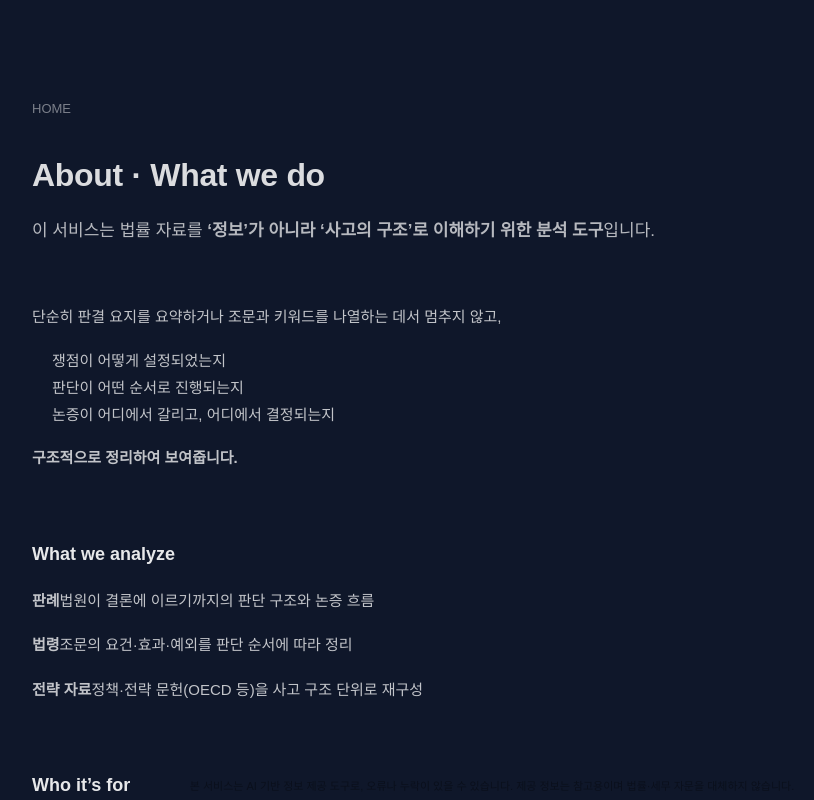
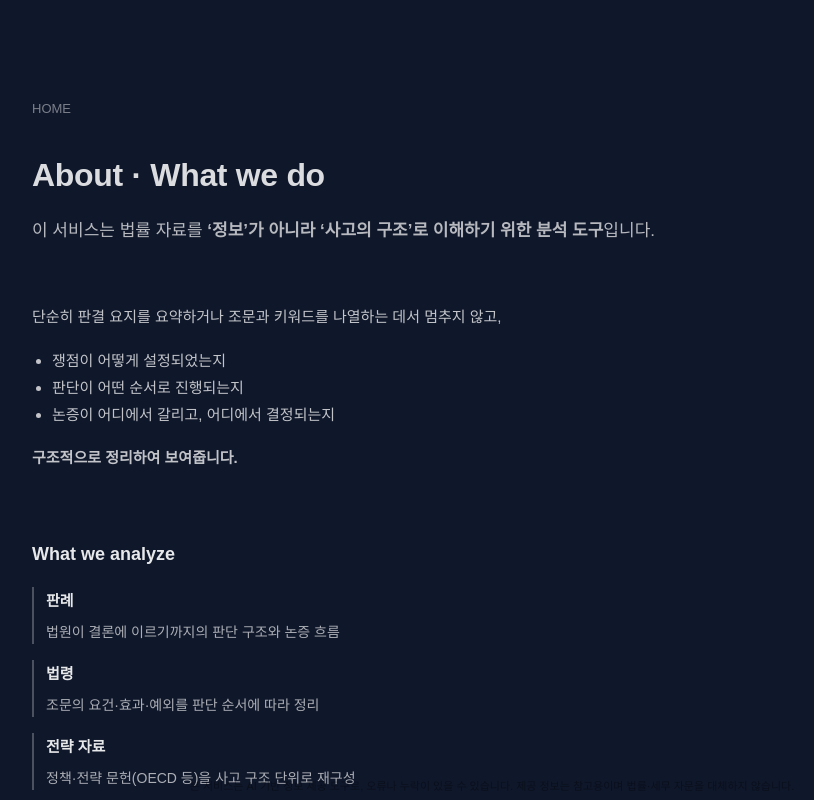
Before and after one commit to HAMHUIHEON/law-frontend, a Next.js app: page /about in a window 1280 px wide. Shown: the top 800 px of the page, without its empty margins (148-962 px from the left). Built offline with nearby package versions, Linux system fonts and the light colour scheme.

Commit message:
chore: polish legal pages list styles and UI details

```diff
--- a/app/about/page.tsx
+++ b/app/about/page.tsx
@@ -45,17 +45,25 @@ export default function AboutPage() {
           <h2 style={styles.subTitle}>What we analyze</h2>
 
           <ul style={styles.featureList}>
-            <li>
-              <strong>판례</strong>
-              <span>법원이 결론에 이르기까지의 판단 구조와 논증 흐름</span>
+            <li style={styles.featureItem}>
+              <strong style={styles.featureTitle}>판례</strong>
+              <span style={styles.featureDesc}>
+                법원이 결론에 이르기까지의 판단 구조와 논증 흐름
+              </span>
             </li>
-            <li>
-              <strong>법령</strong>
-              <span>조문의 요건·효과·예외를 판단 순서에 따라 정리</span>
+
+            <li style={styles.featureItem}>
+              <strong style={styles.featureTitle}>법령</strong>
+              <span style={styles.featureDesc}>
+                조문의 요건·효과·예외를 판단 순서에 따라 정리
+              </span>
             </li>
-            <li>
-              <strong>전략 자료</strong>
-              <span>정책·전략 문헌(OECD 등)을 사고 구조 단위로 재구성</span>
+
+            <li style={styles.featureItem}>
+              <strong style={styles.featureTitle}>전략 자료</strong>
+              <span style={styles.featureDesc}>
+                정책·전략 문헌(OECD 등)을 사고 구조 단위로 재구성
+              </span>
             </li>
           </ul>
         </section>
@@ -131,6 +139,7 @@ const styles: Record<string, React.CSSProperties> = {
     paddingLeft: 20,
     margin: "16px 0",
     lineHeight: 1.8,
+    listStyleType: "disc",
   },
   featureList: {
     listStyle: "none",
@@ -146,4 +155,24 @@ const styles: Record<string, React.CSSProperties> = {
     color: "rgba(255,255,255,0.55)",
     lineHeight: 1.8,
   },
+  featureItem: {
+  display: "flex",
+  flexDirection: "column",
+  gap: 6,
+  paddingLeft: 12,
+  borderLeft: "2px solid rgba(255,255,255,0.25)",
+  },
+
+  featureTitle: {
+    fontSize: 15,
+    fontWeight: 600,
+    color: "rgba(255,255,255,0.9)",
+  },
+
+  featureDesc: {
+    fontSize: 14,
+    color: "rgba(255,255,255,0.65)",
+    lineHeight: 1.6,
+  },
+
 };
--- a/app/faq/page.tsx
+++ b/app/faq/page.tsx
@@ -32,9 +32,9 @@ export default function FAQPage() {
               를 위한 서비스입니다.
             </p>
             <ul>
-              <li>법률 실무자</li>
-              <li>법학 연구자</li>
-              <li>로스쿨·공무원·전문자격 시험 수험생</li>
+              <li> · 법률 실무자 </li>
+              <li> · 법학 연구자 </li>
+              <li> · 로스쿨·공무원·전문자격 시험 수험생 </li>
             </ul>
           </div>
         </div>
--- a/app/privacy/page.tsx
+++ b/app/privacy/page.tsx
@@ -126,6 +126,7 @@ const styles: Record<string, React.CSSProperties> = {
     fontSize: "15px",
     color: "rgba(255,255,255,0.75)",
     marginBottom: "12px",
+    listStyleType: "disc",
   },
   subText: {
     fontSize: "14px",
--- a/app/terms/page.tsx
+++ b/app/terms/page.tsx
@@ -133,6 +133,7 @@ const styles: Record<string, React.CSSProperties> = {
     fontSize: "15px",
     color: "rgba(255,255,255,0.75)",
     marginBottom: "12px",
+    listStyleType: "disc"
   },
   notice: {
     fontSize: "14px",
```
